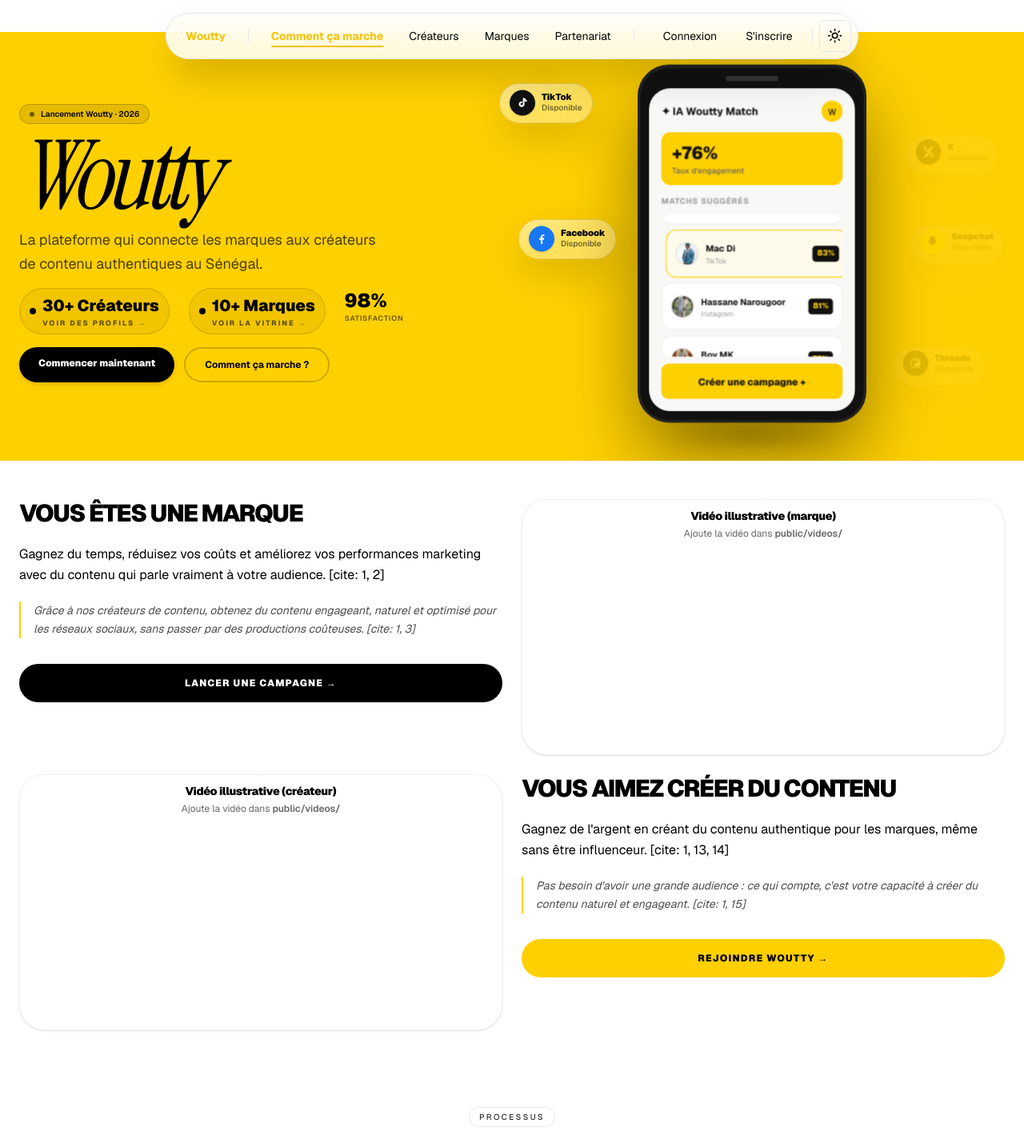
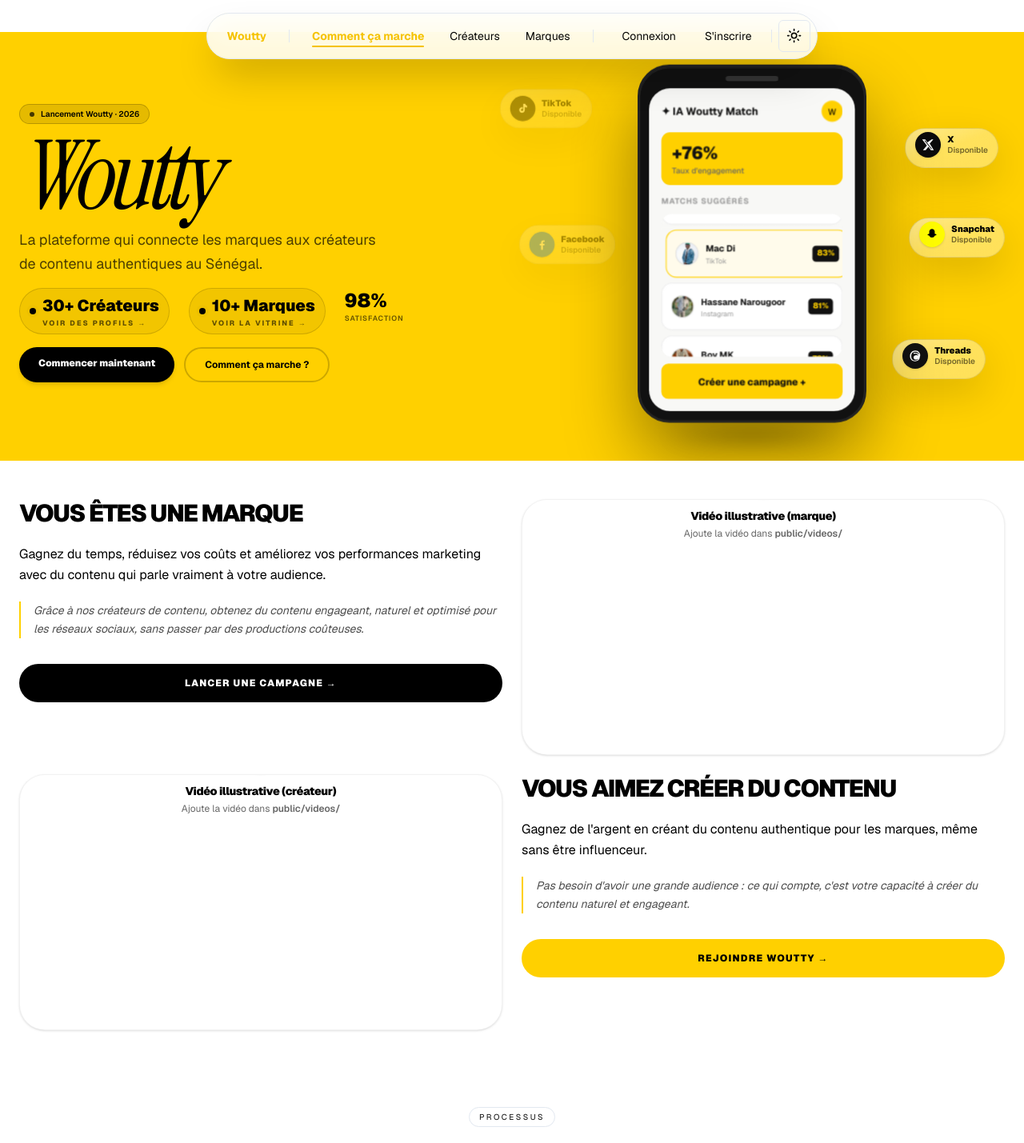
Before and after one commit to boostertalent/woutty-front, a Next.js app: page / in a window 1280 px wide. Shown: the top 1429 px of the page at 80% size. Built offline with nearby package versions, Linux system fonts and the light colour scheme.

Commit message:
feat: refonte landing page - hero, carrousels, banner, auth pages

```diff
--- a/src/app/auth/login/page.tsx
+++ b/src/app/auth/login/page.tsx
@@ -1,7 +1,7 @@
 'use client';
 
-import { useState } from 'react';
-import { useRouter } from 'next/navigation';
+import { useEffect, useState } from 'react';
+import { useRouter, useSearchParams } from 'next/navigation';
 import Link from 'next/link';
 import { createBrowserClient } from '@supabase/ssr';
 import { Loader2, AlertCircle, Mail, Eye, EyeOff, ChevronLeft } from 'lucide-react';
@@ -31,6 +31,7 @@
 
 export default function LoginPage() {
   const router = useRouter();
+  const searchParams = useSearchParams();
   const [loading, setLoading] = useState(false);
   const [showPassword, setShowPassword] = useState(false);
   const [errorMsg, setErrorMsg] = useState<string | null>(null);
@@ -117,6 +118,24 @@
       setErrorMsg("Erreur lors de la connexion avec Google.");
     }
   };
+
+  // Affiche un message clair si l'utilisateur arrive après OAuth
+  // (ex: callback redirect sur `/auth/login?error=profile_not_found`)
+  useEffect(() => {
+    const err = searchParams.get('error');
+    if (!err) return;
+    // Ne pas écraser une erreur déjà générée par la connexion manuelle
+    setErrorMsg((prev) => {
+      if (prev) return prev;
+      if (err === 'profile_not_found') {
+        return "Connexion Google réussie, mais aucun profil n'existe encore. Veuillez créer votre profil (créateur ou marque).";
+      }
+      if (err === 'auth_failed') {
+        return "Erreur lors de la connexion Google. Réessayez.";
+      }
+      return "Une erreur est survenue pendant la connexion. Réessayez.";
+    });
+  }, [searchParams]);
 
   return (
     <div className="min-h-screen bg-white text-black">
--- a/src/app/auth/page.tsx
+++ b/src/app/auth/page.tsx
@@ -53,7 +53,7 @@
         <p className="text-xl text-black font-medium italic">Choisissez votre profil pour commencer</p>
       </motion.div>
 
-      <div className="grid lg:grid-cols-3 md:grid-cols-2 grid-cols-1 gap-8 w-full max-w-6xl">
+      <div className="grid lg:grid-cols-2 md:grid-cols-2 grid-cols-1 gap-8 w-full max-w-6xl">
         <ChoiceCard
           icon={<Users size={60} strokeWidth={1.2} />}
           title="Créateur"
@@ -72,15 +72,6 @@
           buttonText="Je suis une marque/Entreprise"
           delay={0.2}
         />
-        <ChoiceCard
-          icon={<Handshake size={60} strokeWidth={1.2} />}
-          title="Partenariat"
-          description={<>Développez l'écosystème <br/> via une alliance stratégique</>}
-          features={["Projets exclusifs", "Ressources dédiées", "Visibilité mutuelle"]}
-          href="/auth/register-partner"
-          buttonText="Devenir partenaire"
-          delay={0.3}
-        />
       </div>
 
       <motion.div
--- a/src/app/page.tsx
+++ b/src/app/page.tsx
@@ -5,7 +5,6 @@
 import Process from "@/components/Process";
 import CreatorBenefits from "@/components/CreatorBenefits";
 import BrandBenefits from "@/components/BrandBenefits";
-import PartnershipBenefits from "@/components/PartnershipBenefits";
 import FAQ from "@/components/FAQ";
 import Footer from "@/components/Footer";
 import { HeroCreatorPartnerCards } from "@/components/Hero";
@@ -36,11 +35,6 @@
         <BrandBenefits />
       </section>
 
-      {/* 5. Section Partenariats */}
-      <section id="partenariat" className="scroll-mt-24">
-        <PartnershipBenefits />
-      </section>
-
       {/* Questionnaire */}
       <FAQ />
 
--- a/src/components/BrandVisual.tsx
+++ b/src/components/BrandVisual.tsx
@@ -5,7 +5,6 @@
 import Process from "@/components/Process";
 import CreatorBenefits from "@/components/CreatorBenefits";
 import BrandBenefits from "@/components/BrandBenefits";
-import PartnershipBenefits from "@/components/PartnershipBenefits";
 import FAQ from "@/components/FAQ";
 import Footer from "@/components/Footer";
 
@@ -32,11 +31,6 @@
         <BrandBenefits />
       </section>
 
-      {/* 5. Section Partenariats */}
-      <section id="partenariat" className="scroll-mt-24">
-        <PartnershipBenefits />
-      </section>
-
       {/* Questionnaire */}
       <FAQ />
 
--- a/src/components/Hero.tsx
+++ b/src/components/Hero.tsx
@@ -889,14 +889,14 @@
             <div className="space-y-5">
               <h2 className="font-black text-2xl md:text-3xl tracking-tighter uppercase">Vous êtes une marque</h2>
               <p className="text-black text-base leading-relaxed">
-                Gagnez du temps, réduisez vos coûts et améliorez vos performances marketing avec du contenu qui parle vraiment à votre audience. [cite: 1, 2]
+                Gagnez du temps, réduisez vos coûts et améliorez vos performances marketing avec du contenu qui parle vraiment à votre audience.
               </p>
               <p className="text-black/70 text-sm leading-relaxed italic border-l-2 border-[#FFD000] pl-4">
-                Grâce à nos créateurs de contenu, obtenez du contenu engageant, naturel et optimisé pour les réseaux sociaux, sans passer par des productions coûteuses. [cite: 1, 3]
+                Grâce à nos créateurs de contenu, obtenez du contenu engageant, naturel et optimisé pour les réseaux sociaux, sans passer par des productions coûteuses.
               </p>
             </div>
             <Link
-              href="/auth"
+              href="/brands/auth/formulaire/etape1"
               className="mt-8 inline-flex items-center justify-center bg-black text-white rounded-full px-8 py-4 font-black text-xs hover:bg-gray-900 transition-colors uppercase tracking-widest w-full sm:w-auto"
             >
               Lancer une campagne →
@@ -933,14 +933,14 @@
             <div className="space-y-5">
               <h2 className="font-black text-2xl md:text-3xl tracking-tighter uppercase">Vous aimez créer du contenu</h2>
               <p className="text-black text-base leading-relaxed">
-                Gagnez de l'argent en créant du contenu authentique pour les marques, même sans être influenceur. [cite: 1, 13, 14]
+                Gagnez de l'argent en créant du contenu authentique pour les marques, même sans être influenceur.
               </p>
               <p className="text-black/70 text-sm leading-relaxed italic border-l-2 border-[#FFD000] pl-4">
-                Pas besoin d'avoir une grande audience : ce qui compte, c'est votre capacité à créer du contenu naturel et engageant. [cite: 1, 15]
+                Pas besoin d'avoir une grande audience : ce qui compte, c'est votre capacité à créer du contenu naturel et engageant.
               </p>
             </div>
             <Link
-              href="/auth?mode=creator"
+              href="/creators/auth/formulaire/etape1"
               className="mt-8 inline-flex items-center justify-center bg-[#FFD000] text-black rounded-full px-8 py-4 font-black text-xs hover:bg-yellow-400 transition-colors uppercase tracking-widest w-full sm:w-auto"
             >
               Rejoindre Woutty →
--- a/src/components/Navbar.tsx
+++ b/src/components/Navbar.tsx
@@ -18,7 +18,6 @@
     { name: "Comment ça marche", href: "#process" },
     { name: "Créateurs", href: "#creators" },
     { name: "Marques", href: "#brands" },
-    { name: "Partenariat", href: "#partenariat" },
   ];
 
   useEffect(() => {
--- a/src/middleware.ts
+++ b/src/middleware.ts
@@ -50,8 +50,45 @@
     return NextResponse.redirect(new URL('/auth/login', request.url))
   }
 
+  // Si l'utilisateur est déjà connecté, on ne redirige vers un dashboard
+  // que s'il possède un profil complet (admin / createur / marque).
+  // Sinon, on le laisse sur `/auth/login` (ex: OAuth sans inscription).
   if (user && isAuthRoute && request.nextUrl.pathname === '/auth/login') {
-    return NextResponse.redirect(new URL('/brands/dashboard', request.url))
+    const userId = user.id
+
+    // 1) Admin secondaire
+    const { data: adminData } = await supabase
+      .from('admin')
+      .select('id_w, role')
+      .eq('id_w', userId)
+      .maybeSingle()
+
+    if (adminData) {
+      return NextResponse.redirect(new URL('/admin/dashboard', request.url))
+    }
+
+    // 2) Créateur
+    const { data: creatorData } = await supabase
+      .from('createur')
+      .select('id_w, role')
+      .eq('id_w', userId)
+      .maybeSingle()
+
+    if (creatorData) {
+      const path = creatorData.role === 'admin' ? '/admin/dashboard' : '/creators/dashboard'
+      return NextResponse.redirect(new URL(path, request.url))
+    }
+
+    // 3) Marque/Entreprise
+    const { data: brandData } = await supabase
+      .from('marque')
+      .select('id_w')
+      .eq('id_w', userId)
+      .maybeSingle()
+
+    if (brandData) {
+      return NextResponse.redirect(new URL('/brands/dashboard', request.url))
+    }
   }
 
   return response
```
